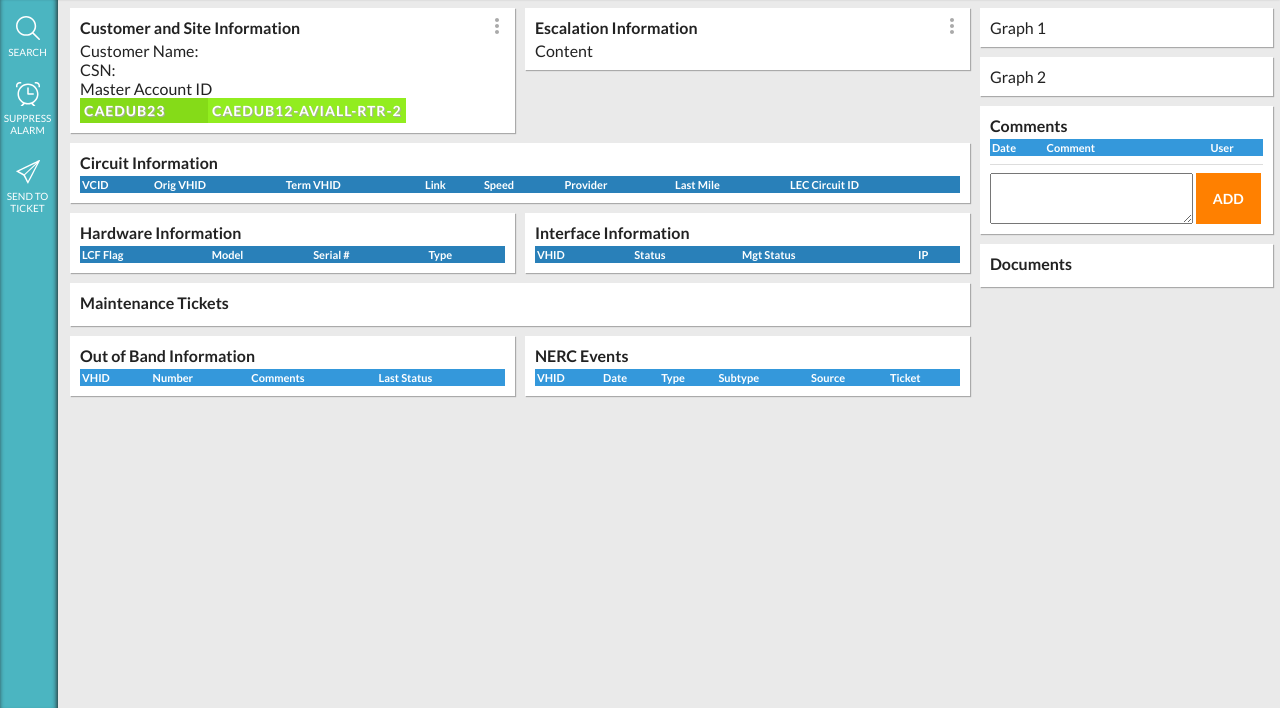
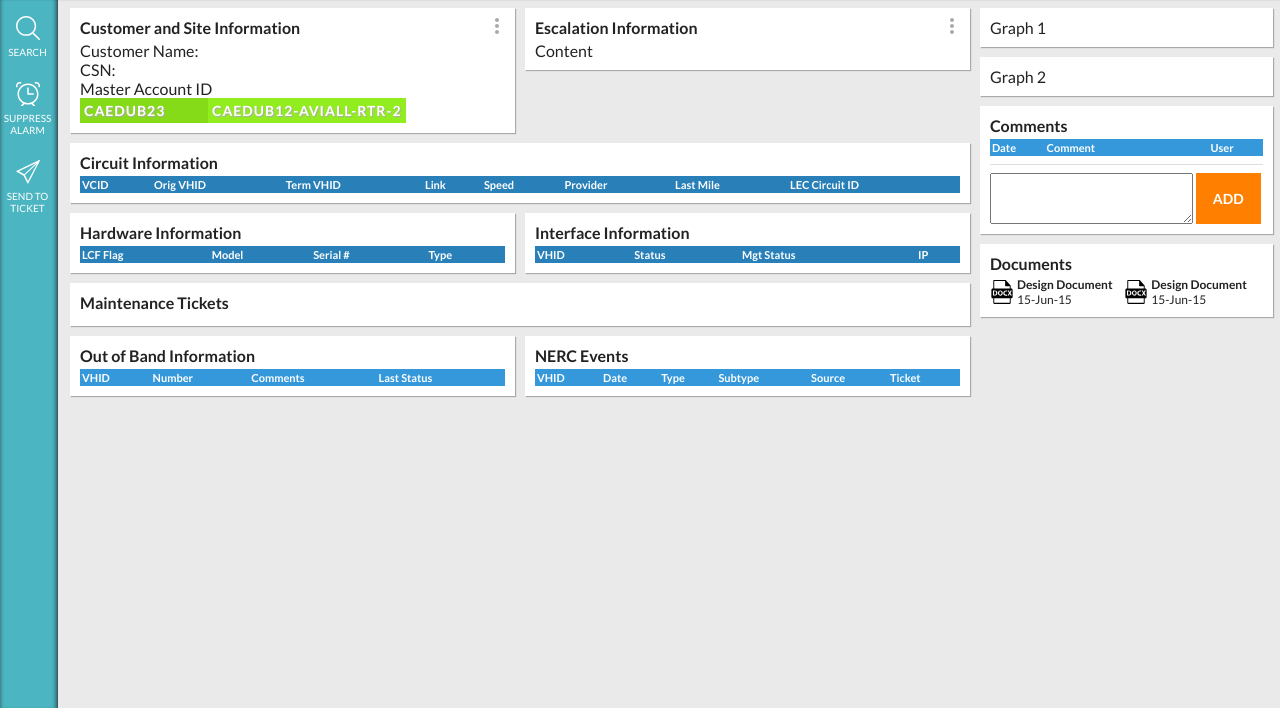
Before and after one commit to jctransfi/ops360ui, a website: page public/index.html at #!/dashboard in a window 1280 px wide. Shown: the part 92-800 px from the top of the page. Drawn offline with nearby package versions, Linux system fonts and the light colour scheme.

Commit message:
Documents Panel
Added documents panel

```diff
--- a/public/css/main.css
+++ b/public/css/main.css
@@ -319,6 +319,26 @@ body {
     padding-left: 20px;
     color: #d35400;
     text-decoration: none;
+}
+
+.doc-item {
+    display: inline-block;
+    width: 48%;
+}
+
+.doc-icon {
+    width: 24px;
+    height: 24px;
+}
+
+.doc-label-block {
+    display: inline-block;
+    vertical-align: middle;
+    font-size: 0.750em;
+}
+
+.doc-filename {
+    font-weight: 600;
 }
 
 .app-switcher {
--- a/public/index.html
+++ b/public/index.html
@@ -3,7 +3,7 @@
     <head>
         <meta charset="utf-8">
         <meta http-equiv="X-UA-Compatible" content="IE=edge">
-        <title>NMS Predictive Analytics</title>
+        <title>OPS360 NMS Tool</title>
         <meta name="description" content="">
         <meta name="viewport" content="width=device-width, initial-scale=1">
 
--- a/public/js/main.js
+++ b/public/js/main.js
@@ -122,22 +122,6 @@ myApp.controller('dashboardController', function($scope, $route, searchService)
     console.log("woot");
   }
 
-  $scope.ddMenuOptions2 = [
-    {
-      name: 'Option2-1 Name',
-      iconCls: 'someicon'
-    }, {
-      name: 'Option2-2 Name'
-    }, {
-      divider: true
-    }, {
-      name: 'A link',
-      href: 'http://www.google.com'
-    }
-  ];
-
-  $scope.ddMenuSelected2 = {};
-
 });
 
 myApp.controller('escalationController', function($scope) {
--- a/public/js/sampleJSON.js
+++ b/public/js/sampleJSON.js
@@ -139,3 +139,5 @@ var dashboardObj = {
         }
     }
 }
+
+//map document type to a JSOS file of icon URLS
--- a/public/template/pa.html
+++ b/public/template/pa.html
@@ -183,6 +183,20 @@
             <div class="xl-1-1 lg-1-1 md-1-1 sm-1-1 xs-1-1">
                 <div class="card">
                     <h4>Documents</h4>
+                    <div class="doc-item">
+                        <img src="img/docx1.svg" class="doc-icon" />
+                        <div class="doc-label-block">
+                            <span class="doc-filename">Design Document</span><br/>
+                            <span class="doc-date">15-Jun-15</span>
+                        </div>
+                    </div>
+                    <div class="doc-item">
+                        <img src="img/docx1.svg" class="doc-icon" />
+                        <div class="doc-label-block">
+                            <span class="doc-filename">Design Document</span><br/>
+                            <span class="doc-date">15-Jun-15</span>
+                        </div>
+                    </div>
                 </div>
             </div>
         </div>
```
Also changed, not shown: public/img/docx1.svg (added).
